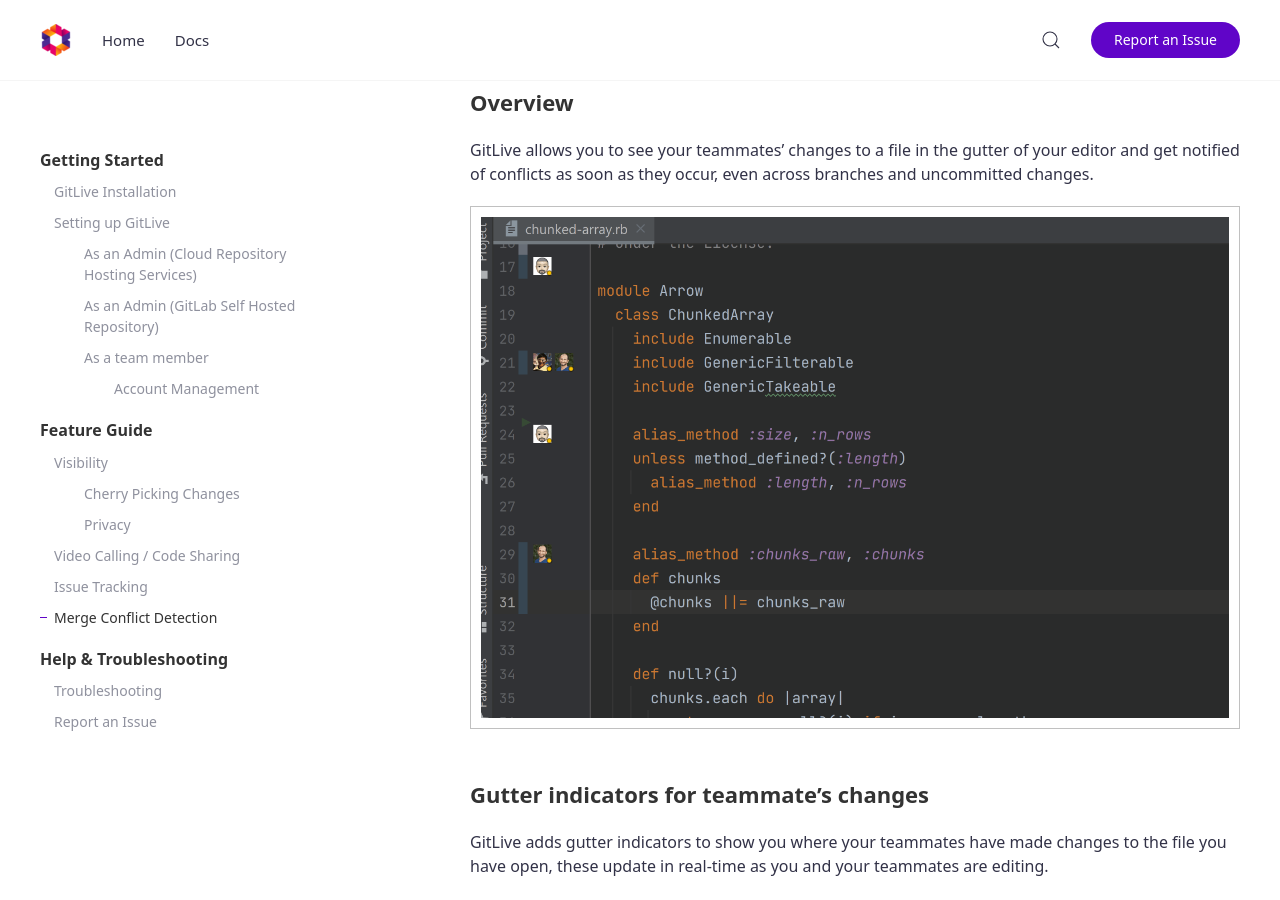
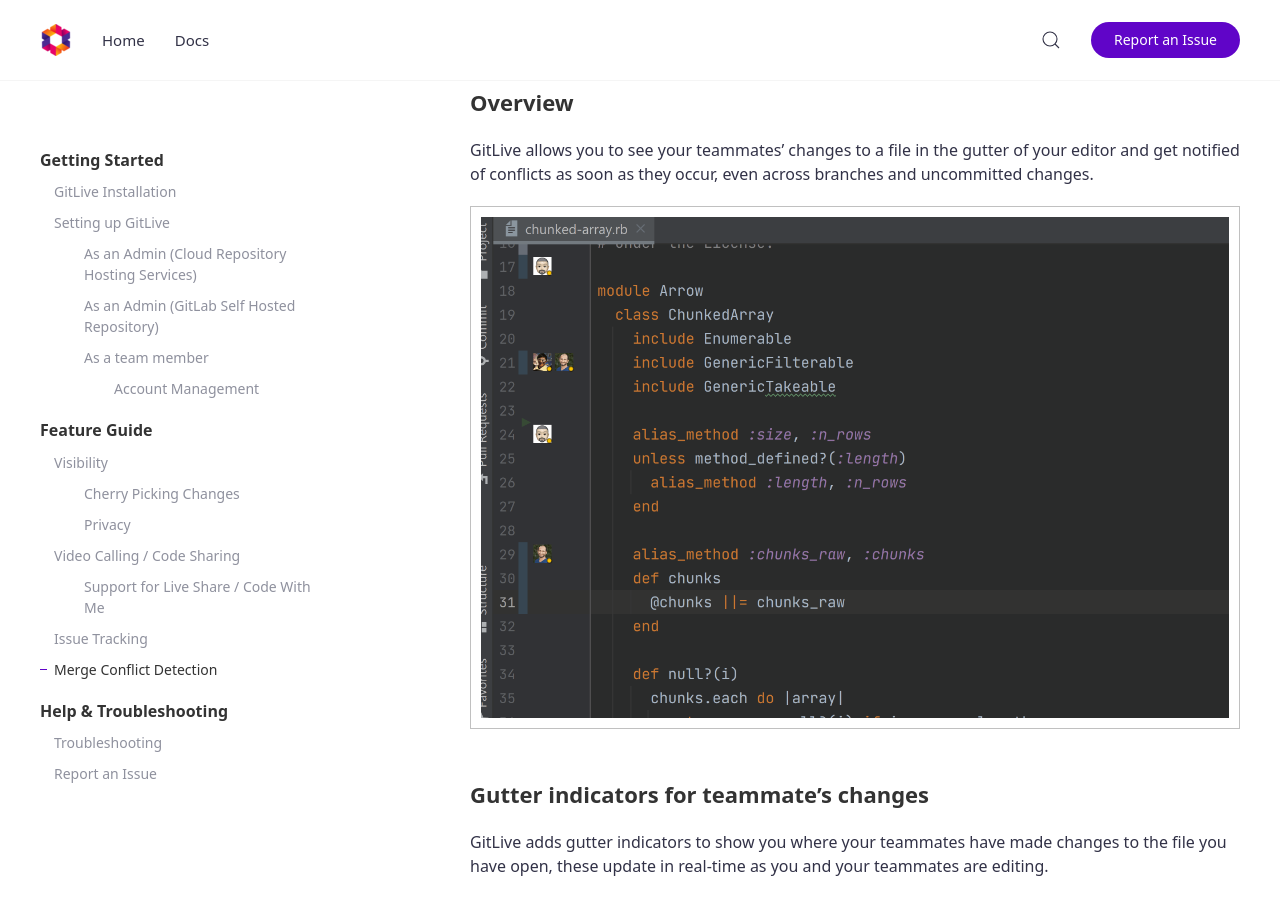
Before and after one commit to GitLiveApp/GitLive, a Jekyll site: the page built from _docs/mergeconflicts.md, in a window 1280 px wide and 900 px high, scrolled down 321 px. Built offline with Jekyll 4.4.1, drawn with Linux system fonts in a browser that asks for light colours.

Commit message:
New section set up

```diff
--- a/_data/navigation_docs.yml
+++ b/_data/navigation_docs.yml
@@ -13,6 +13,7 @@
   - cherrypicking
   - privacy
   - videocalling
+  - supportforlivesharecodewithme
   - issuetracking
   - mergeconflicts
 
--- a/_layouts/doc.html
+++ b/_layouts/doc.html
@@ -55,13 +55,13 @@ layout: default
                     {% elsif page.step == "second" %}
                         <div class="uk-content" id="tab-sections">
                                 <div class="tab active" id="vscode">
-                                        {{ site.sections[26].content | markdownify }}
+                                        {{ site.sections[29].content | markdownify }}
                                 </div>
                                 <div class="tab" id="jetbrain">
-                                        {{ site.sections[25].content | markdownify }}
+                                        {{ site.sections[28].content | markdownify }}
                                 </div>
                                 <div class="tab" id="androidstudio">
-                                        {{ site.sections[24].content | markdownify }}
+                                        {{ site.sections[27].content | markdownify }}
                                 </div>
                         </div>
                     {% elsif page.step == "third" %}
@@ -90,18 +90,6 @@ layout: default
                        {% elsif page.step == "fifth" %}
                         <div class="uk-content" id="tab-sections">
                                 <div class="tab active" id="vscode">
-                                        {{ site.sections[29].content | markdownify }}
-                                </div>
-                                <div class="tab" id="jetbrain">
-                                        {{ site.sections[28].content | markdownify }}
-                                </div>
-                                <div class="tab" id="androidstudio">
-                                        {{ site.sections[27].content | markdownify }}
-                                </div>
-                        </div>
-                        {% elsif page.step == "sixth" %}
-                        <div class="uk-content" id="tab-sections">
-                                <div class="tab active" id="vscode">
                                         {{ site.sections[32].content | markdownify }}
                                 </div>
                                 <div class="tab" id="jetbrain">
@@ -111,16 +99,28 @@ layout: default
                                         {{ site.sections[30].content | markdownify }}
                                 </div>
                         </div>
+                        {% elsif page.step == "sixth" %}
+                        <div class="uk-content" id="tab-sections">
+                                <div class="tab active" id="vscode">
+                                        {{ site.sections[35].content | markdownify }}
+                                </div>
+                                <div class="tab" id="jetbrain">
+                                        {{ site.sections[34].content | markdownify }}
+                                </div>
+                                <div class="tab" id="androidstudio">
+                                        {{ site.sections[33].content | markdownify }}
+                                </div>
+                        </div>
                         {% elsif page.step == "seventh" %}
                         <div class="uk-content" id="tab-sections">
                                 <div class="tab active" id="vscode">
-                                        {{ site.sections[20].content | markdownify }}
+                                        {{ site.sections[23].content | markdownify }}
                                 </div>
                                 <div class="tab" id="jetbrain">
-                                        {{ site.sections[19].content | markdownify }}
+                                        {{ site.sections[22].content | markdownify }}
                                 </div>
                                 <div class="tab" id="androidstudio">
-                                        {{ site.sections[18].content | markdownify }}
+                                        {{ site.sections[21].content | markdownify }}
                                 </div>
                         </div>
                           {% elsif page.step == "eighth" %}
@@ -150,16 +150,28 @@ layout: default
                          {% elsif page.step == "tenth" %}
                         <div class="uk-content" id="tab-sections">
                                 <div class="tab active" id="vscode">
-                                        {{ site.sections[23].content | markdownify }}
+                                        {{ site.sections[26].content | markdownify }}
                                 </div>
                                 <div class="tab" id="jetbrain">
-                                        {{ site.sections[22].content | markdownify }}
+                                        {{ site.sections[25].content | markdownify }}
                                 </div>
                                 <div class="tab" id="androidstudio">
-                                        {{ site.sections[21].content | markdownify }}
+                                        {{ site.sections[24].content | markdownify }}
                                 </div>
                         </div>
                          {% elsif page.step == "eleventh" %}
+                        <div class="uk-content" id="tab-sections">
+                                <div class="tab active" id="vscode">
+                                        {{ site.sections[20].content | markdownify }}
+                                </div>
+                                <div class="tab" id="jetbrain">
+                                        {{ site.sections[19].content | markdownify }}
+                                </div>
+                                <div class="tab" id="androidstudio">
+                                        {{ site.sections[18].content | markdownify }}
+                                </div>
+                        </div>
+                        {% elsif page.step == "twelfth" %}
                         <div class="uk-content" id="tab-sections">
                                 <div class="tab active" id="vscode">
                                         {{ site.sections[17].content | markdownify }}
```
Also changed, not shown: _docs/supportforlivesharecodewithme.md (added, +9 -0 lines), _sections/live-share-code-with-me-support-android-studio.md (added, +6 -0 lines), _sections/live-share-code-with-me-support-jetbrains.md (added, +6 -0 lines), _sections/live-share-code-with-me-support-vscode.md (added, +6 -0 lines).
